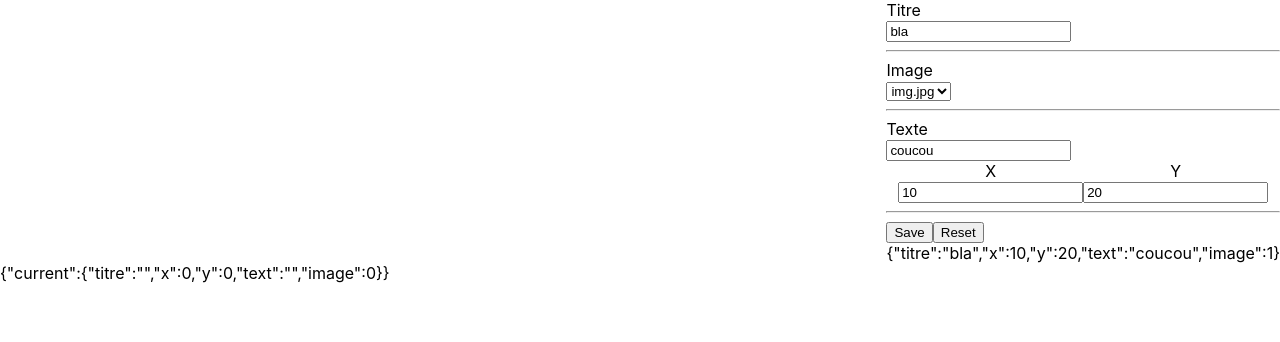
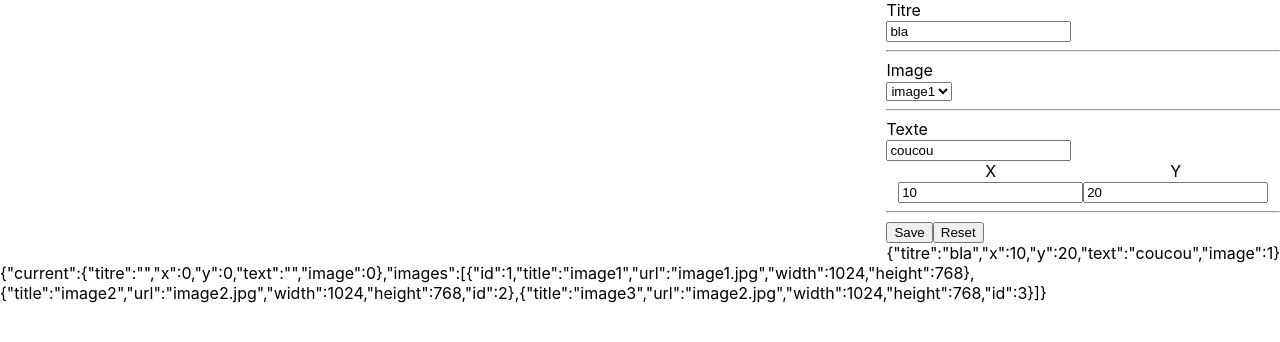
Before and after one commit to Rousslud/reactTraining, a React (Create React App) app: page / in a window 1280 px wide. Shown: the top 342 px of the page. Built offline with nearby package versions, Linux system fonts and the light colour scheme; data requests are answered from the project's data file.

Commit message:
Rajout images dans select

```diff
--- a/db/db.json
+++ b/db/db.json
@@ -6,6 +6,20 @@
 			"url": "image1.jpg",
 			"width": 1024,
 			"height": 768
+		},
+		{
+			"title": "image2",
+			"url": "image2.jpg",
+			"width": 1024,
+			"height": 768,
+			"id": 2
+		},
+		{
+			"title": "image3",
+			"url": "image2.jpg",
+			"width": 1024,
+			"height": 768,
+			"id": 3
 		}
 	],
 	"memes": [
@@ -16,6 +30,22 @@
 			"x": 100,
 			"y": 100,
 			"imageId": 1
+		},
+		{
+			"id": 2,
+			"title": "Titre du mémé2",
+			"text": "",
+			"x": 100,
+			"y": 100,
+			"imageId": 2
+		},
+		{
+			"id": 3,
+			"title": "Titre du mémé3",
+			"text": "",
+			"x": 100,
+			"y": 100,
+			"imageId": 3
 		}
 	],
 	"config": {
--- a/package.json
+++ b/package.json
@@ -17,7 +17,8 @@
     "build": "react-scripts build",
     "test": "react-scripts test",
     "eject": "react-scripts eject",
-    "component": "npx generate-react-cli component "
+    "component": "npx generate-react-cli component ",
+    "json":"json-server -p 7956 db/db.json"
   },
   "eslintConfig": {
     "extends": [
--- a/src/App/App.js
+++ b/src/App/App.js
@@ -1,6 +1,7 @@
 import React from 'react';
 import FlexLayout from './components/FlexLayout/FlexLayout';
 import MemeForm from './components/MemeForm/MemeForm';
+import { REST_ADR_SRV } from "./config/config.js";
 
 /**
  * Composant principal de notre application
@@ -8,7 +9,7 @@ import MemeForm from './components/MemeForm/MemeForm';
 class App extends React.Component {
   constructor(props) {
     super(props);
-    this.state = { current: { titre: '', x: 0, y: 0, text: '', image: 0 } };
+    this.state = { current: { titre: '', x: 0, y: 0, text: '', image: 0 }, images:[] };
   }
   componentDidUpdate(pprops, pstate) {
     console.log(arguments);
@@ -18,10 +19,15 @@ class App extends React.Component {
     return <div className="App">
       <FlexLayout>
         <div></div>
-        <MemeForm onSubmit={formState=>this.setState({current:formState})}></MemeForm>
+        <MemeForm images={this.state.images} onSubmit={formState => this.setState({ current: formState })}></MemeForm>
       </FlexLayout>
       {JSON.stringify(this.state)}
     </div>;
   }
+  componentDidMount() {
+    fetch(`${REST_ADR_SRV}/images`)
+      .then(flux => flux.json())
+      .then(arr => this.setState({ images: arr }))
+  }
 }
 export default App;
--- a/src/App/components/MemeForm/MemeForm.js
+++ b/src/App/components/MemeForm/MemeForm.js
@@ -1,4 +1,4 @@
-import React, {useState} from 'react';
+import React, { useState } from 'react';
 import PropTypes from 'prop-types';
 import styles from './MemeForm.module.css';
 
@@ -7,30 +7,36 @@ const MemeForm = (props) => {
 
   return (
     <div className={styles.MemeForm} data-testid="MemeForm">
-      <form onSubmit={(evt)=>{
+      <form onSubmit={(evt) => {
         // Annulation du comportement par défaut de la soumission d'un formulaire
         evt.preventDefault();
         // appel de la fonction envoyée par les props
         props.onSubmit(state);
       }}>
-        <label htmlFor="titre">Titre</label><br /><input onChange={evt=>{
-          setstate({...state, titre:evt.target.value})
+        <label htmlFor="titre">Titre</label><br /><input onChange={evt => {
+          setstate({ ...state, titre: evt.target.value })
         }} value={state.titre} type="text" id="titre" placeholder="saisissez le titre"></input>
         <hr />
-        <label htmlFor="image">Image</label><br /><select onChange={evt=>{
-          setstate({...state, image:evt.target.value})
-        }} value={state.image} id="image"><option value="1">img.jpg</option></select>
+
+        <label htmlFor="image">Image</label><br /><select onChange={evt => {
+          setstate({ ...state, image: evt.target.value })
+        }} value={state.image} id="image">
+          {
+            props.images.map((element, index) => <option value={element.id} key={"option-image-" + index}>{element.title}</option>)
+          }
+        </select>
         <hr />
-        <label htmlFor="text">Texte</label><br /><input onChange={evt=>{
-          setstate({...state, text:evt.target.value})
+
+        <label htmlFor="text">Texte</label><br /><input onChange={evt => {
+          setstate({ ...state, text: evt.target.value })
         }} value={state.text} type="text" id="text" placeholder="Mon texte"></input>
         <div style={{ textAlign: 'center' }}>
-          <div style={{ display: 'inline-block' }}><label htmlFor="x">X</label><br /><input onChange={evt=>{
-          setstate({...state, x:evt.target.value})
-        }} value={state.x} type="number" id="x"></input></div>
-          <div style={{ display: 'inline-block' }}><label htmlFor="y">Y</label><br /><input onChange={evt=>{
-          setstate({...state, y:evt.target.value})
-        }} value={state.y} type="number" id="y"></input></div>
+          <div style={{ display: 'inline-block' }}><label htmlFor="x">X</label><br /><input onChange={evt => {
+            setstate({ ...state, x: evt.target.value })
+          }} value={state.x} type="number" id="x"></input></div>
+          <div style={{ display: 'inline-block' }}><label htmlFor="y">Y</label><br /><input onChange={evt => {
+            setstate({ ...state, y: evt.target.value })
+          }} value={state.y} type="number" id="y"></input></div>
         </div>
         <hr />
         <input type="submit" value="Save"></input>
@@ -42,7 +48,8 @@ const MemeForm = (props) => {
 }
 
 MemeForm.propTypes = {
-  onSubmit: PropTypes.func.isRequired
+  onSubmit: PropTypes.func.isRequired,
+  images: PropTypes.array.isRequired
 };
 
 MemeForm.defaultProps = {};
--- /dev/null
+++ b/src/App/config/config.js
@@ -0,0 +1 @@
+export const REST_ADR_SRV="http://localhost:7956"
```
